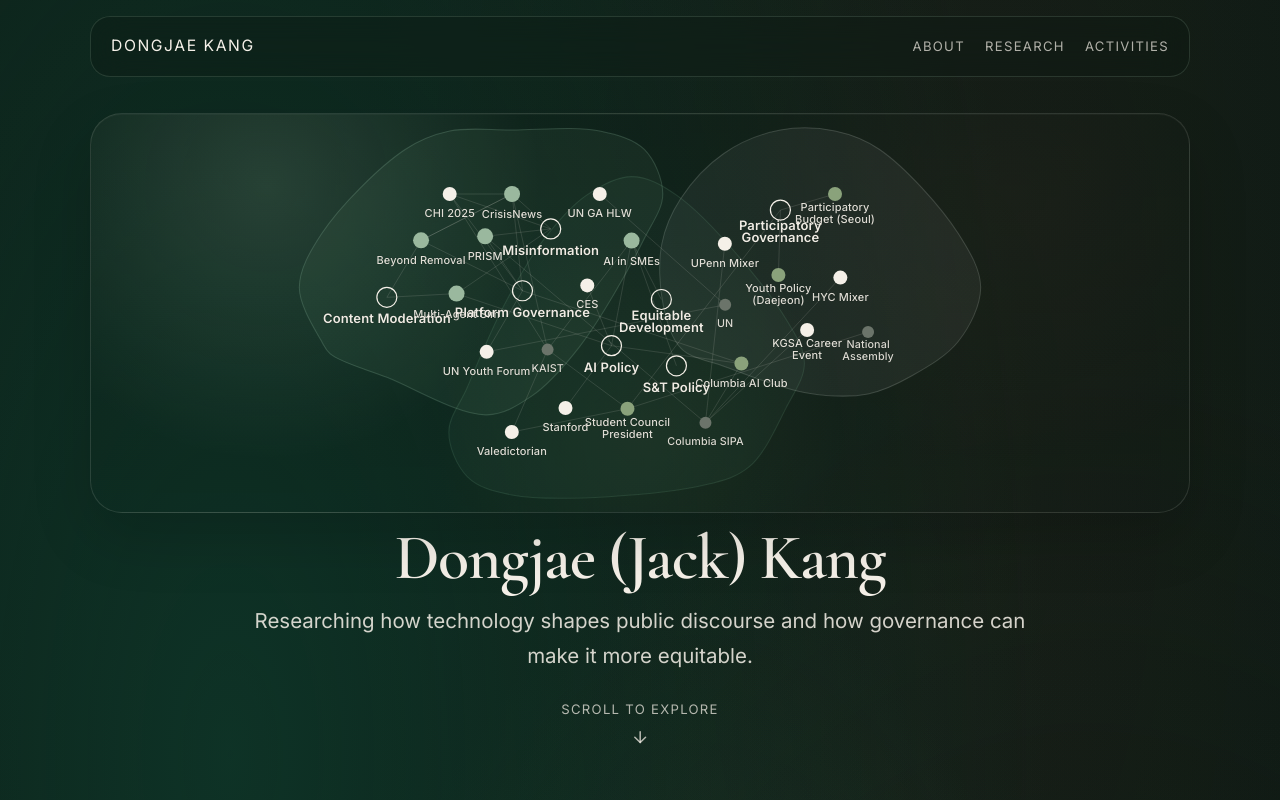
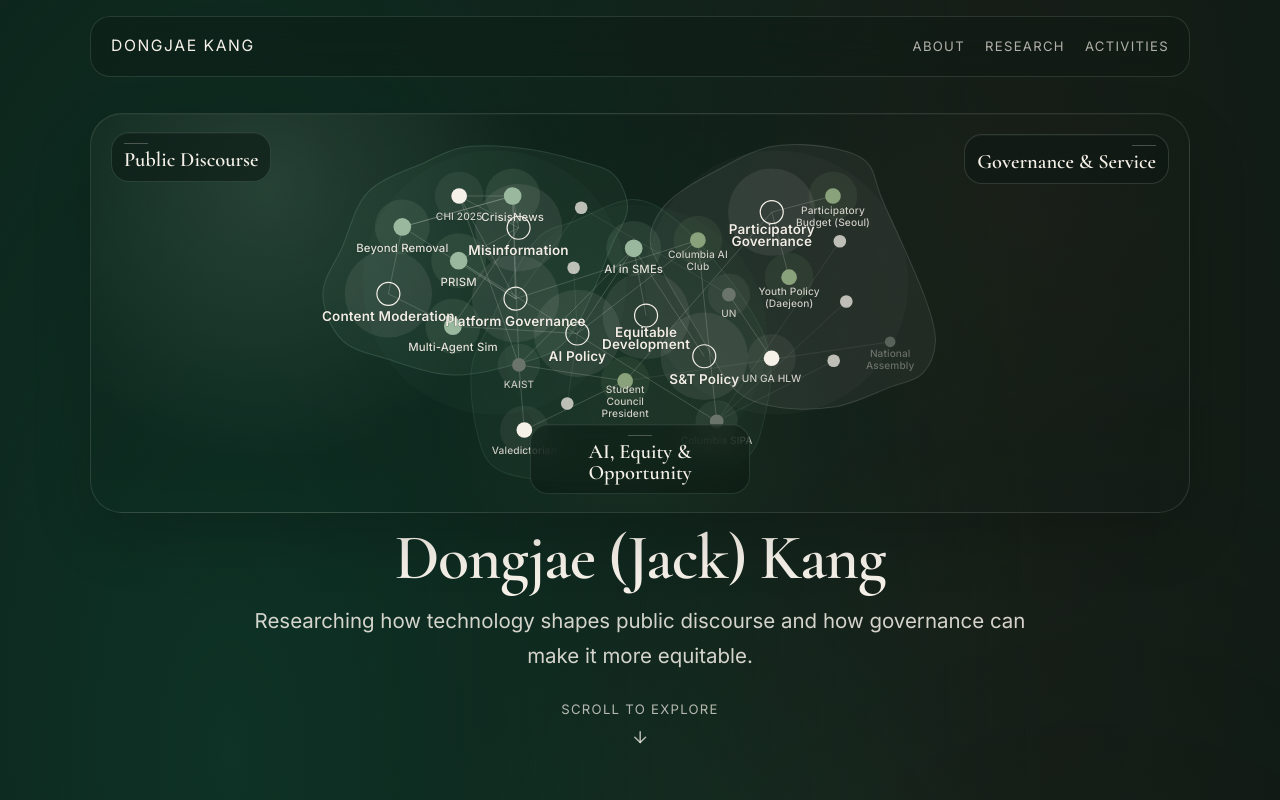
Before and after one commit to dongjae-kang/dongjae-kang.github.io, a React (Vite) app: page /#/ in a window 1280 px wide. Shown: the top 800 px of the page. Built offline with nearby package versions, Linux system fonts and the light colour scheme; a web font is replaced by a local one.

Commit message:
Refine home graph as semantic map

```diff
--- a/src/components/Graph.jsx
+++ b/src/components/Graph.jsx
@@ -54,6 +54,42 @@ const Tooltip = styled.div`
   transition: opacity 0.15s ease;
 `;
 
+const TitleOverlay = styled.div`
+  position: absolute;
+  inset: 0;
+  z-index: 2;
+  pointer-events: none;
+`;
+
+const ClusterChip = styled.div`
+  position: absolute;
+  display: grid;
+  gap: 6px;
+  max-width: ${({ $mobile }) => ($mobile ? '128px' : '220px')};
+  padding: ${({ $mobile }) => ($mobile ? '7px 10px' : '10px 12px')};
+  border-radius: 18px;
+  border: 1px solid ${({ $stroke }) => $stroke};
+  background: ${({ $fill }) => $fill};
+  backdrop-filter: blur(16px);
+  box-shadow: inset 0 1px 0 rgba(255, 255, 255, 0.04);
+  text-align: ${({ $align }) => $align};
+`;
+
+const ClusterChipRule = styled.span`
+  width: 24px;
+  height: 1px;
+  justify-self: ${({ $align }) => ($align === 'right' ? 'end' : $align === 'center' ? 'center' : 'start')};
+  background: rgba(245, 240, 232, 0.26);
+`;
+
+const ClusterChipTitle = styled.span`
+  font-family: ${({ theme }) => theme.fonts.heading};
+  font-size: ${({ $mobile }) => ($mobile ? '0.95rem' : '1.28rem')};
+  font-weight: 600;
+  line-height: 1.02;
+  color: ${({ theme }) => theme.colors.home.text};
+`;
+
 const nodeStyle = {
   research: { fill: '#9AB89E', stroke: 'none', radius: 8 },
   activity: { fill: '#F5F0E8', stroke: 'none', radius: 7 },
@@ -64,28 +100,28 @@ const nodeStyle = {
 
 const semanticClusters = {
   discourse: {
-    label: 'Platforms & Public Discourse',
-    title: ['Platforms', '& Public Discourse'],
-    subtitle: 'researching how technology shapes public conversation',
+    label: 'Public Discourse',
+    shortLabel: 'Public Discourse',
     fill: 'rgba(111, 164, 134, 0.08)',
     stroke: 'rgba(154, 199, 175, 0.22)',
-    text: '#E6DED2',
+    chipFill: 'rgba(10, 24, 18, 0.56)',
+    chipStroke: 'rgba(154, 199, 175, 0.18)',
   },
   governance: {
-    label: 'Leadership & Governance',
-    title: ['Leadership', '& Governance'],
-    subtitle: 'turning ideas into coalitions, institutions, and public action',
+    label: 'Governance & Service',
+    shortLabel: 'Governance',
     fill: 'rgba(243, 247, 240, 0.05)',
     stroke: 'rgba(243, 247, 240, 0.16)',
-    text: '#F5F0E8',
+    chipFill: 'rgba(12, 23, 18, 0.52)',
+    chipStroke: 'rgba(243, 247, 240, 0.14)',
   },
   equity: {
-    label: 'Equity, Innovation & Opportunity',
-    title: ['Equity, Innovation', '& Opportunity'],
-    subtitle: 'using technology and policy to widen access and opportunity',
+    label: 'AI, Equity & Opportunity',
+    shortLabel: 'AI & Equity',
     fill: 'rgba(84, 129, 103, 0.08)',
     stroke: 'rgba(111, 164, 134, 0.18)',
-    text: '#E6DED2',
+    chipFill: 'rgba(10, 24, 18, 0.54)',
+    chipStroke: 'rgba(154, 199, 175, 0.16)',
   },
 };
 
@@ -107,10 +143,31 @@ const nodeClusterOverrides = {
   valedictorian: 'equity',
   ces: 'equity',
   stanford: 'equity',
+  'chi-2025': 'discourse',
+  'un-ga-hlw': 'governance',
   'hyc-mixer': 'governance',
   'upenn-mixer': 'governance',
   'kgsa-career': 'governance',
+  'columbia-ai-club': 'governance',
 };
+
+const desktopAlwaysLabelIds = new Set([
+  'student-council',
+  'participatory-budget',
+  'youth-policy',
+  'columbia-ai-club',
+  'un-ga-hlw',
+  'valedictorian',
+]);
+
+const mobileAlwaysLabelIds = new Set([
+  'crisisnews',
+  'prism',
+  'misinformation',
+  'platform-governance',
+  'ai-policy',
+  'student-council',
+]);
 
 function wrapLabel(label, maxChars) {
   const words = label.split(' ');
@@ -154,20 +211,40 @@ function pickBestCluster(scoreMap, fallback) {
 function getClusterCenter(clusterId, width, height, isMobile) {
   if (isMobile) {
     const mobilePositions = {
-      discourse: { x: width * 0.34, y: height * 0.18 },
-      governance: { x: width * 0.68, y: height * 0.46 },
-      equity: { x: width * 0.38, y: height * 0.78 },
+      discourse: { x: width * 0.29, y: height * 0.28 },
+      governance: { x: width * 0.72, y: height * 0.46 },
+      equity: { x: width * 0.41, y: height * 0.74 },
     };
     return mobilePositions[clusterId];
   }
 
   const desktopPositions = {
-    discourse: { x: width * 0.24, y: height * 0.42 },
-    governance: { x: width * 0.76, y: height * 0.42 },
-    equity: { x: width * 0.5, y: height * 0.74 },
+    discourse: { x: width * 0.2, y: height * 0.4 },
+    governance: { x: width * 0.8, y: height * 0.4 },
+    equity: { x: width * 0.5, y: height * 0.77 },
   };
 
   return desktopPositions[clusterId];
+}
+
+function getClusterChipLayout(clusterId, isMobile) {
+  if (isMobile) {
+    const mobileLayout = {
+      discourse: { top: '12px', left: '14px', align: 'left' },
+      governance: { top: '12px', right: '14px', align: 'right' },
+      equity: { bottom: '12px', left: '50%', transform: 'translateX(-50%)', align: 'center' },
+    };
+
+    return mobileLayout[clusterId];
+  }
+
+  const desktopLayout = {
+    discourse: { top: '18px', left: '20px', align: 'left' },
+    governance: { top: '20px', right: '20px', align: 'right' },
+    equity: { bottom: '18px', left: '50%', transform: 'translateX(-50%)', align: 'center' },
+  };
+
+  return desktopLayout[clusterId];
 }
 
 function scoreClusterFromGraph(startId, nodesById, adjacency, maxDepth = 4) {
@@ -358,6 +435,37 @@ function buildLayout(baseNodes, baseEdges, width, height, isMobile) {
   return { nodes, edges, nodesById, adjacency };
 }
 
+function isPrimaryNode(node, adjacency, isMobile) {
+  const degree = adjacency.get(node.id)?.length ?? 0;
+
+  if (node.type === 'research' || node.type === 'theme') return true;
+  if (isMobile) return mobileAlwaysLabelIds.has(node.id) || degree >= 3;
+  if (node.type === 'institution') return degree >= 2 || desktopAlwaysLabelIds.has(node.id);
+
+  return desktopAlwaysLabelIds.has(node.id) || degree >= 3;
+}
+
+function defaultLabelOpacity(node, adjacency, isMobile) {
+  const primary = isPrimaryNode(node, adjacency, isMobile);
+
+  if (isMobile) {
+    if (!primary) return 0;
+    if (node.type === 'theme') return 0.98;
+    if (node.type === 'research') return 0.92;
+    return 0.84;
+  }
+
+  if (node.type === 'theme') return 0.98;
+  if (node.type === 'research') return 0.92;
+  if (node.type === 'institution') return primary ? 0.76 : 0.34;
+  return primary ? 0.82 : 0;
+}
+
+function defaultNodeOpacity(node, adjacency, isMobile) {
+  if (node.type === 'theme') return 1;
+  return isPrimaryNode(node, adjacency, isMobile) ? 1 : 0.74;
+}
+
 function createHull(points) {
   if (points.length < 3) return null;
 
@@ -451,15 +559,24 @@ function Graph() {
       linkedById.add(`${edge.target}-${edge.source}`);
     });
 
-    const isImportantMobileNode = (node) => (adjacency.get(node.id)?.length ?? 0) >= 3;
-
     const radiusFor = (node) => {
       const base = nodeStyle[node.type]?.radius ?? 7;
-      return isMobile ? Math.max(base - 1.5, 4.5) : base;
+      const priorityBoost = isPrimaryNode(node, adjacency, isMobile)
+        ? node.type === 'theme'
+          ? 1.5
+          : 0.85
+        : -0.7;
+
+      if (isMobile) {
+        const mobileBase = Math.max(base - 1.6, 4.35);
+        return Math.max(mobileBase + priorityBoost * 0.45, 4.4);
+      }
+
+      return Math.max(base + priorityBoost, 4.8);
     };
 
     const clampNode = (node) => {
-      const padding = isMobile ? 24 : 40;
+      const padding = isMobile ? 26 : 42;
       node.x = Math.max(padding, Math.min(size.width - padding, node.x));
       node.y = Math.max(padding, Math.min(size.height - padding, node.y));
     };
@@ -487,7 +604,8 @@ function Graph() {
         d3.forceManyBody().strength((node) => {
           if (node.type === 'theme') return isMobile ? -116 : -160;
           if (node.type === 'institution') return isMobile ? -92 : -126;
-          if (isMobile && isImportantMobileNode(node)) return -102;
+          if (isMobile && isPrimaryNode(node, adjacency, true)) return -104;
+          if (!isMobile && isPrimaryNode(node, adjacency, false)) return -118;
           return isMobile ? -76 : -108;
         })
       )
@@ -495,19 +613,23 @@ function Graph() {
         'x',
         d3
           .forceX((node) => node.anchorX)
-          .strength((node) => (node.type === 'theme' ? 0.36 : 0.24))
+          .strength((node) =>
+            node.type === 'theme' ? 0.42 : isPrimaryNode(node, adjacency, isMobile) ? 0.28 : 0.2
+          )
       )
       .force(
         'y',
         d3
           .forceY((node) => node.anchorY)
-          .strength((node) => (node.type === 'theme' ? 0.36 : 0.24))
+          .strength((node) =>
+            node.type === 'theme' ? 0.42 : isPrimaryNode(node, adjacency, isMobile) ? 0.28 : 0.2
+          )
       )
       .force(
         'collide',
         d3.forceCollide().radius((node) => {
           if (!isMobile) return radiusFor(node) + 24;
-          return radiusFor(node) + (isImportantMobileNode(node) ? 34 : 22);
+          return radiusFor(node) + (isPrimaryNode(node, adjacency, true) ? 34 : 20);
         })
       )
       .alpha(0.4)
@@ -522,8 +644,10 @@ function Graph() {
     nodes.forEach(clampNode);
 
     const root = svg.append('g').attr('transform', 'translate(20, 20)');
+    const regionGlowLayer = root.append('g');
     const regionLayer = root.append('g');
     const linkLayer = root.append('g');
+    const nodeGlowLayer = root.append('g');
     const nodeLayer = root.append('g');
 
     const link = linkLayer
@@ -542,6 +666,18 @@ function Graph() {
         node.url && node.type !== 'theme' && node.type !== 'institution' ? 'pointer' : 'grab'
       );
 
+    const nodeGlow = nodeGlowLayer
+      .selectAll('circle')
+      .data(nodes.filter((node) => isPrimaryNode(node, adjacency, isMobile)))
+      .join('circle')
+      .attr('fill', (node) => {
+        if (node.type === 'research') return 'rgba(154, 184, 158, 0.12)';
+        if (node.type === 'theme') return 'rgba(245, 240, 232, 0.08)';
+        if (node.type === 'leadership') return 'rgba(138, 162, 123, 0.1)';
+        return 'rgba(245, 240, 232, 0.06)';
+      })
+      .attr('opacity', 1);
+
     const circles = nodeShell
       .append('circle')
       .attr('r', (node) => radiusFor(node))
@@ -558,19 +694,15 @@ function Graph() {
       .attr('paint-order', 'stroke')
       .attr('font-family', 'PP Neue Montreal, Inter, sans-serif')
       .attr('font-size', (node) => {
-        if (node.type === 'theme') return isMobile ? (isImportantMobileNode(node) ? 9.4 : 0) : 13;
+        if (node.type === 'theme') return isMobile ? (isPrimaryNode(node, adjacency, true) ? 9.5 : 0) : 13.5;
         if (node.type === 'institution')
-          return isMobile ? (isImportantMobileNode(node) ? 8.2 : 0) : 10.75;
-        return isMobile ? (isImportantMobileNode(node) ? 8.4 : 0) : 11;
+          return isMobile ? (isPrimaryNode(node, adjacency, true) ? 8.1 : 0) : 10.1;
+        if (node.type === 'research') return isMobile ? 8.7 : 11.4;
+        return isMobile ? (isPrimaryNode(node, adjacency, true) ? 8.2 : 0) : 10.2;
       })
       .attr('font-weight', (node) => (node.type === 'theme' ? 600 : 500))
       .attr('letter-spacing', '0.01em')
-      .attr('opacity', (node) => {
-        if (isMobile) return isImportantMobileNode(node) ? 0.92 : 0;
-        if (node.type === 'theme') return 0.98;
-        if (node.type === 'institution') return 0.88;
-        return 0.9;
-      })
+      .attr('opacity', (node) => defaultLabelOpacity(node, adjacency, isMobile))
       .attr('pointer-events', 'none');
 
     labels.each(function createLabel(node) {
@@ -582,8 +714,10 @@ function Graph() {
             ? 11
             : 11
         : node.type === 'theme'
-          ? 20
-          : 16;
+          ? 19
+          : node.type === 'research'
+            ? 15
+            : 14;
       const lines = wrapLabel(node.label, maxChars);
       const baseY = radiusFor(node) + (isMobile ? 14 : 16) - (lines.length - 1) * 6;
 
@@ -602,14 +736,19 @@ function Graph() {
     const renderRegions = () => {
       const regionData = Object.keys(semanticClusters).map((clusterId) => {
         const clusterNodes = nodes.filter((node) => node.cluster === clusterId);
-        const center = getClusterCenter(clusterId, size.width, size.height, isMobile);
-        const coreRadius = isMobile ? 28 : 76;
+        const sample = clusterNodes[0];
+        const center = sample
+          ? { x: sample.clusterCenterX, y: sample.clusterCenterY }
+          : getClusterCenter(clusterId, size.width, size.height, isMobile);
+        const coreRadius = isMobile ? 18 : 62;
         const centerPoints = d3.range(0, Math.PI * 2, Math.PI / 4).map((angle) => [
           center.x + Math.cos(angle) * coreRadius,
           center.y + Math.sin(angle) * coreRadius,
         ]);
         const nodePoints = clusterNodes.flatMap((node) => {
-          const radius = radiusFor(node) + (node.type === 'theme' ? (isMobile ? 42 : 70) : isMobile ? 32 : 56);
+          const radius =
+            radiusFor(node) +
+            (node.type === 'theme' ? (isMobile ? 34 : 54) : isMobile ? 24 : 40);
           return d3.range(0, Math.PI * 2, Math.PI / 4).map((angle) => [
             node.x + Math.cos(angle) * radius,
             node.y + Math.sin(angle) * radius,
@@ -618,9 +757,20 @@ function Graph() {
 
         return {
           id: clusterId,
+          center,
           path: createHull([...centerPoints, ...nodePoints]),
         };
       });
+
+      regionGlowLayer
+        .selectAll('circle')
+        .data(regionData)
+        .join('circle')
+        .attr('cx', (entry) => entry.center.x)
+        .attr('cy', (entry) => entry.center.y)
+        .attr('r', isMobile ? 82 : 132)
+        .attr('fill', (entry) => semanticClusters[entry.id].fill)
+        .attr('opacity', isMobile ? 0.34 : 0.46);
 
       regionLayer
         .selectAll('path')
@@ -630,11 +780,16 @@ function Graph() {
         .attr('fill', (entry) => semanticClusters[entry.id].fill)
         .attr('stroke', (entry) => semanticClusters[entry.id].stroke)
         .attr('stroke-width', isMobile ? 0.8 : 1.05)
-        .attr('fill-opacity', isMobile ? 0.58 : 1)
-        .attr('stroke-opacity', isMobile ? 0.68 : 1);
+        .attr('fill-opacity', isMobile ? 0.52 : 0.92)
+        .attr('stroke-opacity', isMobile ? 0.56 : 0.84);
     };
 
     const render = () => {
+      nodeGlow
+        .attr('cx', (node) => node.x)
+        .attr('cy', (node) => node.y)
+        .attr('r', (node) => radiusFor(node) * (node.type === 'theme' ? 3.8 : 3.1));
+
       link
         .attr('x1', (edge) => edge.source.x)
         .attr('y1', (edge) => edge.source.y)
@@ -649,14 +804,22 @@ function Graph() {
     render();
 
     const clearActiveState = () => {
-      circles.attr('opacity', 1).attr('r', (node) => radiusFor(node));
-      labels.attr('opacity', (node) => {
-        if (isMobile) return isImportantMobileNode(node) ? 0.92 : 0;
-        if (node.type === 'theme') return 0.98;
-        if (node.type === 'institution') return 0.88;
-        return 0.9;
-      });
-      link.attr('stroke-opacity', 0.14).attr('stroke-width', 0.9);
+      circles
+        .attr('opacity', (node) => defaultNodeOpacity(node, adjacency, isMobile))
+        .attr('r', (node) => radiusFor(node));
+      nodeGlow.attr('opacity', (node) => (isPrimaryNode(node, adjacency, isMobile) ? 1 : 0));
+      labels.attr('opacity', (node) => defaultLabelOpacity(node, adjacency, isMobile));
+      link
+        .attr('stroke-opacity', (edge) =>
+          isPrimaryNode(edge.source, adjacency, isMobile) && isPrimaryNode(edge.target, adjacency, isMobile)
+            ? 0.18
+            : 0.1
+        )
+        .attr('stroke-width', (edge) =>
+          isPrimaryNode(edge.source, adjacency, isMobile) && isPrimaryNode(edge.target, adjacency, isMobile)
+            ? 1
+            : 0.8
+        );
       nodeShell.attr('opacity', 1);
       setTooltip((prev) => ({ ...prev, visible: false }));
     };
@@ -668,11 +831,13 @@ function Graph() {
         .attr('opacity', (node) => (isConnected(activeNode, node) ? 1 : 0.14))
         .attr('r', (node) => (node.id === activeNode.id ? radiusFor(node) * 1.28 : radiusFor(node)));
 
+      nodeGlow.attr('opacity', (node) => (isConnected(activeNode, node) ? 1 : 0.1));
+
       labels.attr('opacity', (node) => {
         if (node.id === activeNode.id) return 1;
         if (isConnected(activeNode, node)) return 1;
-        if (node.type === 'theme' || node.type === 'institution') return 0.14;
-        return 0.08;
+        if (node.type === 'theme' || node.type === 'institution') return 0.1;
+        return 0.04;
       });
 
       link
@@ -751,6 +916,8 @@ function Graph() {
         })
     );
 
+    clearActiveState();
+
     return () => {
       simulation.stop();
     };
@@ -759,6 +926,27 @@ function Graph() {
   return (
     <GraphWrap ref={wrapRef}>
       <StyledSvg ref={svgRef} role="img" aria-label="Interactive knowledge graph" />
+      {!isMobile && (
+        <TitleOverlay aria-hidden="true">
+          {Object.entries(semanticClusters).map(([clusterId, cluster]) => {
+            const { align, ...position } = getClusterChipLayout(clusterId, false);
+
+            return (
+              <ClusterChip
+                key={clusterId}
+                $mobile={false}
+                $align={align}
+                $fill={cluster.chipFill}
+                $stroke={cluster.chipStroke}
+                style={position}
+              >
+                <ClusterChipRule $align={align} />
+                <ClusterChipTitle $mobile={false}>{cluster.label}</ClusterChipTitle>
+              </ClusterChip>
+            );
+          })}
+        </TitleOverlay>
+      )}
       <Tooltip $visible={tooltip.visible} $x={tooltip.x} $y={tooltip.y}>
         {tooltip.label}
       </Tooltip>
--- a/src/pages/Home.jsx
+++ b/src/pages/Home.jsx
@@ -76,6 +76,28 @@ const HeroInner = styled.div`
   justify-items: center;
   gap: 16px;
   text-align: center;
+`;
+
+const MobileMapLegend = styled.div`
+  display: none;
+
+  @media (max-width: ${({ theme }) => theme.breakpoints.mobile}) {
+    display: flex;
+    flex-wrap: wrap;
+    justify-content: center;
+    gap: 8px;
+    margin-top: -4px;
+  }
+`;
+
+const MobileMapChip = styled.span`
+  padding: 6px 10px;
+  border-radius: 999px;
+  border: 1px solid rgba(245, 240, 232, 0.1);
+  background: rgba(10, 24, 18, 0.38);
+  font-size: 0.76rem;
+  letter-spacing: 0.03em;
+  color: rgba(245, 240, 232, 0.82);
 `;
 
 const Name = styled.h1`
@@ -426,6 +448,11 @@ function Home() {
         <Hero>
           <HeroInner>
             <Graph />
+            <MobileMapLegend aria-hidden="true">
+              <MobileMapChip>Public Discourse</MobileMapChip>
+              <MobileMapChip>Governance</MobileMapChip>
+              <MobileMapChip>AI &amp; Equity</MobileMapChip>
+            </MobileMapLegend>
             <Name>Dongjae (Jack) Kang</Name>
             <Tagline>
               Researching how technology shapes public discourse and how governance can make it
```
